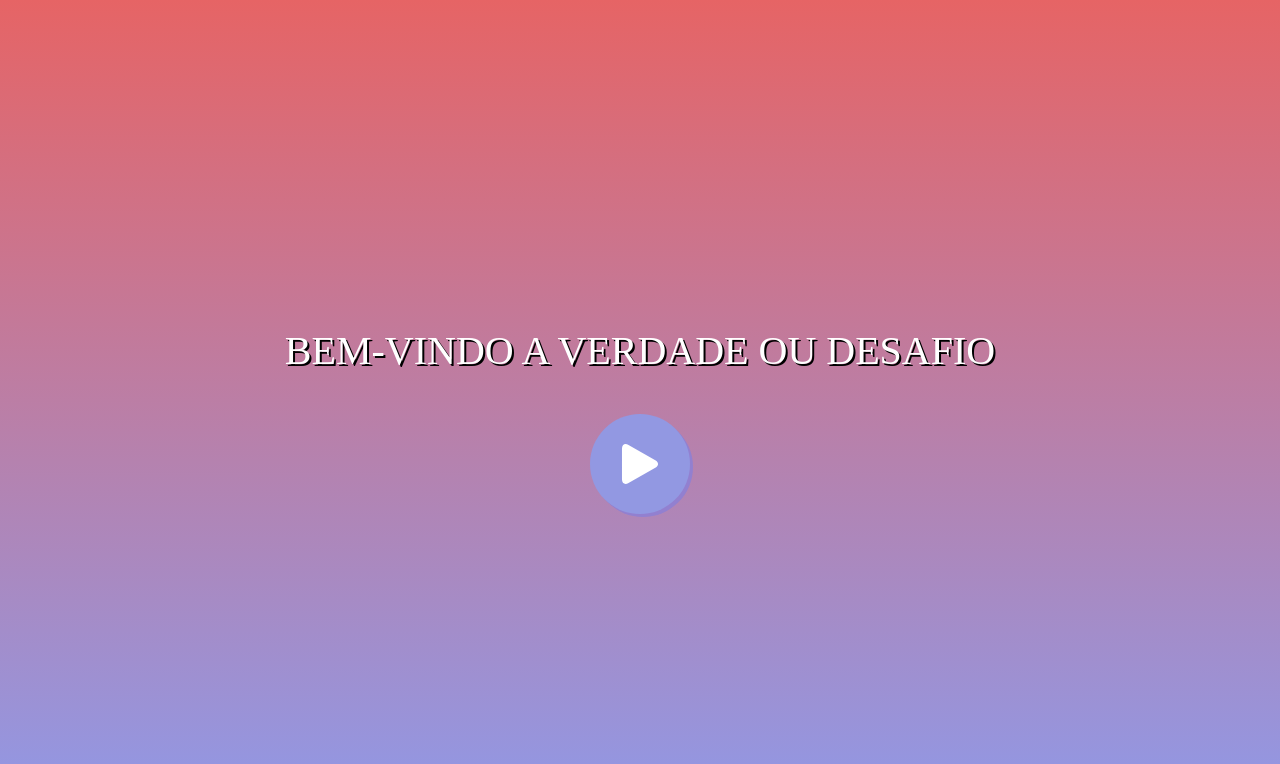
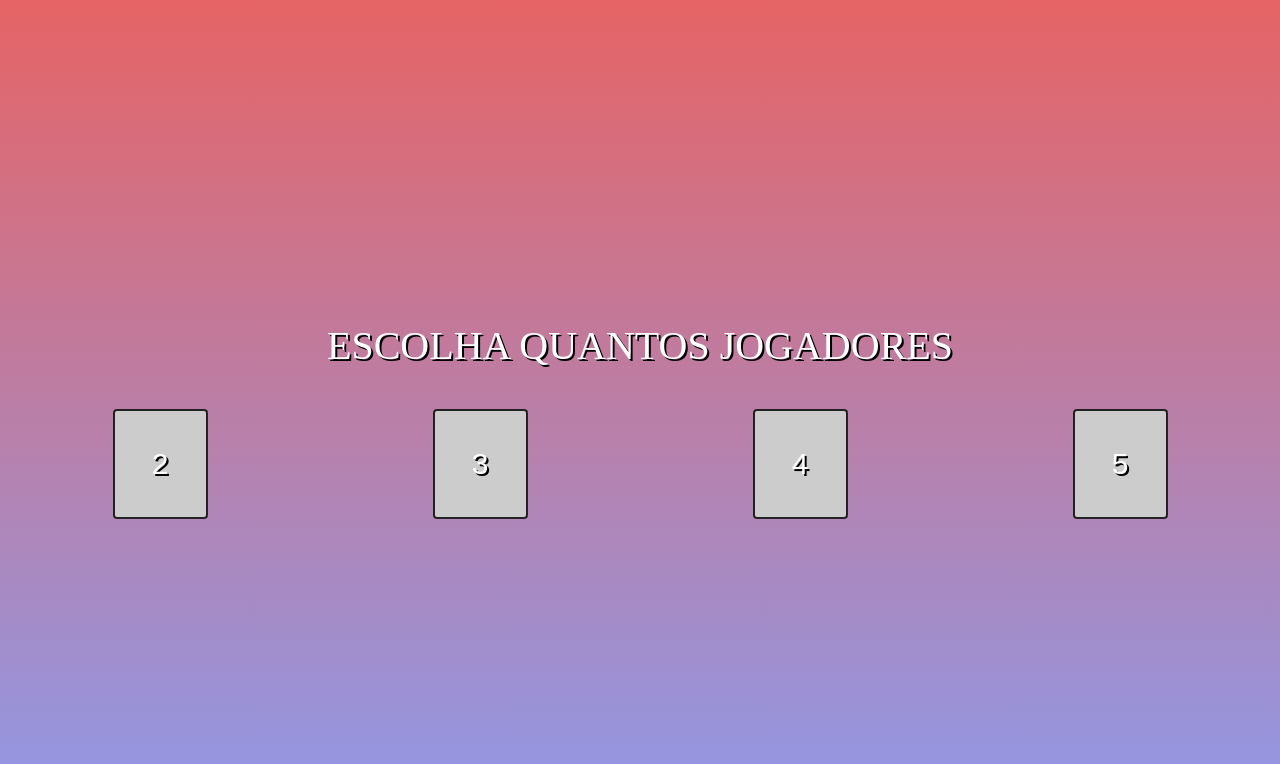
Before and after one commit to Simplicio-b/verdade-ou-desafio, a React (Create React App) app: page / in a window 1280 px wide. Shown: the top 764 px of the page. Built offline with nearby package versions, Linux system fonts and the light colour scheme.

Commit message:
component options realizado

```diff
--- a/src/App.js
+++ b/src/App.js
@@ -4,6 +4,7 @@ import {
 } from './components'
 
 import Welcome from './components/welcome'
+import Options from './components/options'
 
 // styles
 import './index.css'
@@ -11,7 +12,8 @@ import './index.css'
 function App() {
   return (
     <Container>
-      <Welcome />
+      {!true && (<Welcome />)}
+      {true && (<Options />)}
     </Container>
   )
 }
--- a/src/components/index.js
+++ b/src/components/index.js
@@ -25,3 +25,12 @@ export const BtnPlay = styled.button `
    border: none;
    box-shadow: 3px 3px #9280D0;
 `
+
+export const BtnOptionPlayer = styled.button `
+    width: 95px;
+    height: 110px;
+    background-color: #CCC;
+    border: 2px solid #222;
+    border-radius: 4px;
+    cursor: pointer;
+`
--- /dev/null
+++ b/src/components/options/index.js
@@ -0,0 +1,24 @@
+// components
+import {
+  Text,
+  BtnOptionPlayer
+} from '../index'
+
+function Welcome() {
+    return (
+      <div style={{ flex: 1, display: 'flex', alignItems: 'center', justifyContent: 'center', flexDirection: 'column' }} >
+        <Text ft={40}>ESCOLHA QUANTOS JOGADORES</Text>
+        <div style={{ width: '100%', display: 'flex', justifyContent: 'space-around' }} >
+          {
+            [2, 3, 4, 5].map(e => (
+              <BtnOptionPlayer key={e}>
+                <Text>{e}</Text>
+              </BtnOptionPlayer>
+            ))
+          }
+        </div>
+      </div>
+    )
+}
+
+export default Welcome
```
Also changed, not shown: src/components/options/styles.js (added).
